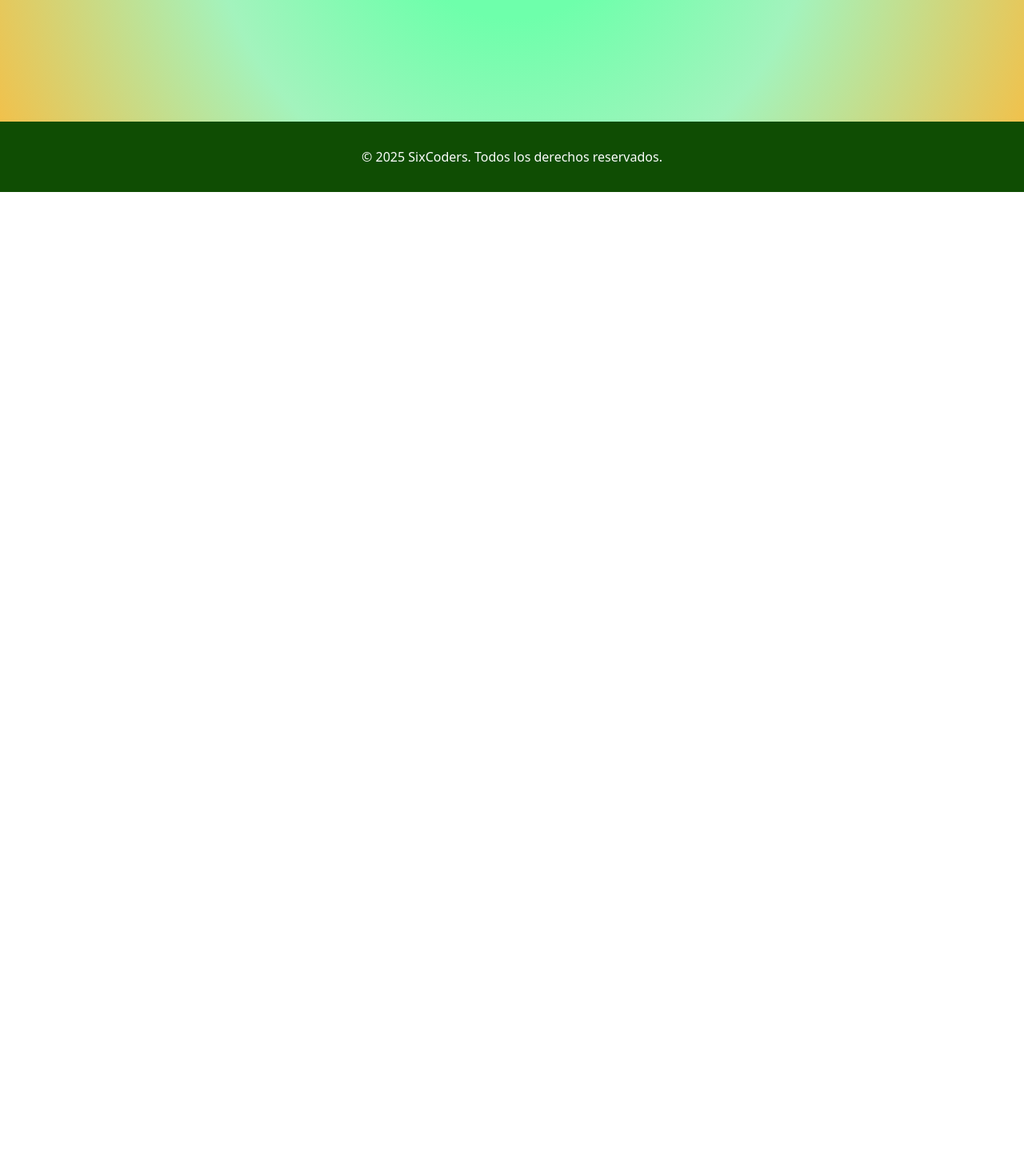
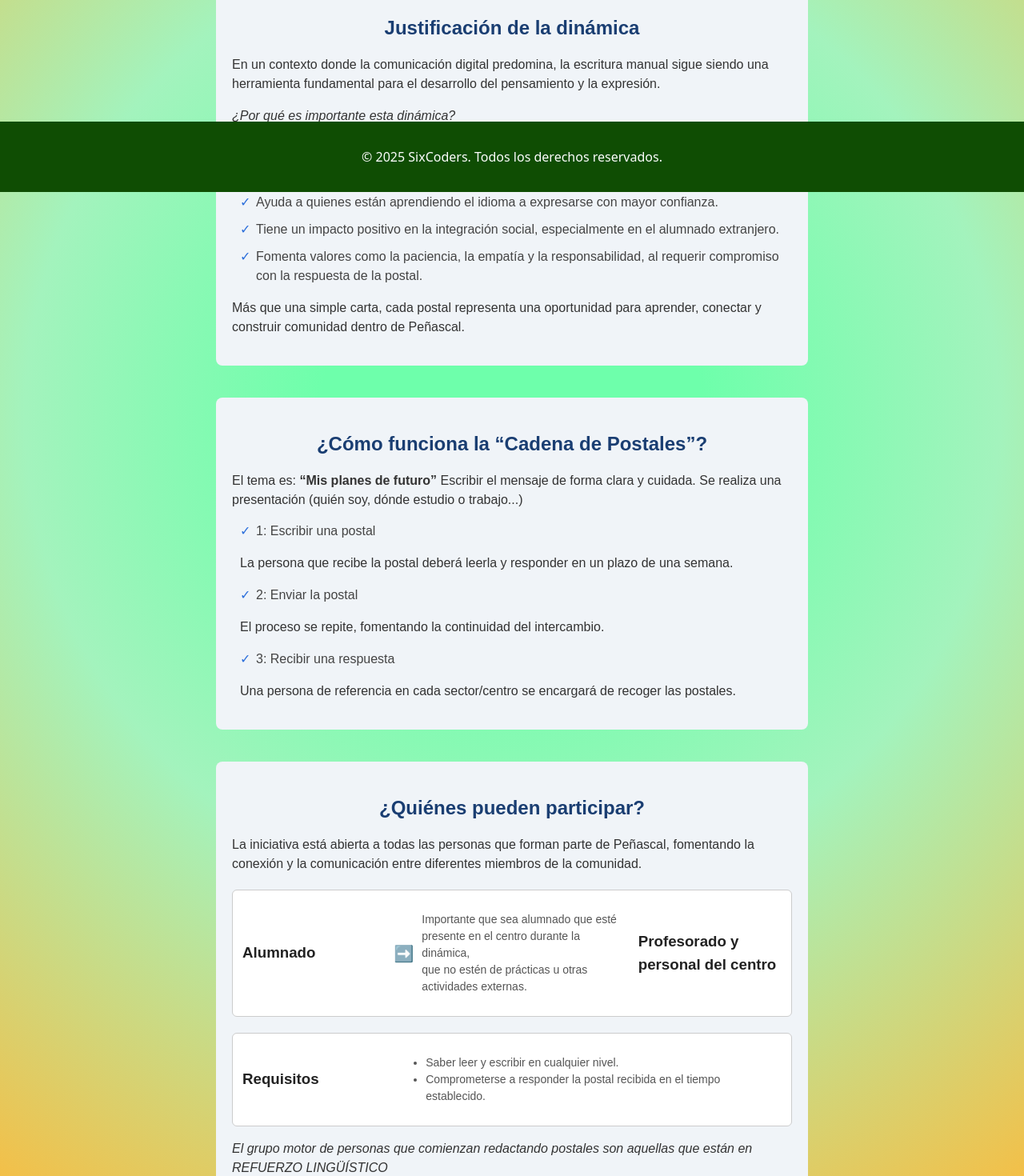
Before and after one commit to gaizkamg/cadena-de-postales-FRONT, a Vue app: page /info in a window 1280 px wide. Shown: the part 560-2030 px from the top of the page at 80% size. Before the commit the page ends 800 px from the top, so only its background shows below. Built offline with nearby package versions, Linux system fonts and the light colour scheme; no server answers.

Commit message:
Dashboard de Silvia integrado y InfoView de Alezaa integrado

```diff
--- /dev/null
+++ b/src/components/MatchData.vue
@@ -0,0 +1,65 @@
+<template>
+  <div class="match-box">
+      <img :src="matchImage" alt="Encabezado amigo postal" class="header-image" />
+    <h2>Datos de tu  amigo postal</h2>
+
+    <div class="campo">
+      <label>Nombre:</label>
+      <p>{{ match.nombre }}</p>
+    </div>
+
+    <div class="campo">
+      <label>Apellido:</label>
+      <p>{{ match.apellido }}</p>
+    </div>
+
+    <div class="campo">
+      <label>Dedicación:</label>
+      <p>{{ match.dedicacion }}</p>
+    </div>
+
+    <div class="campo">
+      <label>Centro:</label>
+      <p>{{ match.centro }}</p>
+    </div>
+
+    <div class="campo">
+      <label>Grupo lingüístico:</label>
+      <p>{{ match.linguistico }}</p>
+    </div>
+  </div>
+</template>
+
+<script setup>
+defineProps({
+  match: {
+    type: Object,
+    required: true,
+  }
+})
+</script>
+
+<style scoped>
+.match-box {
+  padding: 40px 30px;
+  border-radius: 12px;
+  text-align: left;
+}
+.header-image {
+  width: 100%;
+  height: auto;
+  border-radius: 12px 12px 0 0;
+  margin-bottom: 20px;
+  object-fit: cover;
+}
+
+.campo {
+  margin-bottom: 15px;
+}
+
+.campo label {
+  font-weight: bold;
+  color: #333;
+  margin-right: 10px;
+}
+</style>
--- a/src/views/DashboardView.vue
+++ b/src/views/DashboardView.vue
@@ -1,7 +1,54 @@
 <template>
-        <h1>DASHBOARD VIEW</h1>
+  <div class="dashboard-container">
+    <div class="card">
+      <UserFormView />
+    </div>
+    <div class="card">
+      <MatchData v-if="datosMatch" :match="datosMatch" />
+      <p v-else>Cargando datos...</p>
+    </div>
+  </div>
 </template>
 
 <script setup>
+import { ref, onMounted } from 'vue'
+import UserFormView from '@/views/UserFormView.vue'
+import MatchData from '@/components/MatchData.vue'
+import axios from 'axios'
 
+const datosMatch = ref(null)
+
+const cargarDatosMatch = async () => {
+  try {
+    const { data } = await axios.get('/api/match')  // endpoint GET datos match
+    datosMatch.value = data
+  } catch (error) {
+    console.error('Error cargando datos match:', error)
+  }
+}
+
+onMounted(() => {
+  cargarDatosMatch()
+})
 </script>
+<style scoped>
+.dashboard-container {
+  display: flex;
+  justify-content: center;
+  align-items: stretch;
+  gap: 40px;
+  padding: 60px 20px;
+  background-color: #f2f2f2;
+}
+
+.card {
+  max-height: 80vh;
+  overflow-y: auto;
+  border-radius: 12px;
+  box-shadow: 0 4px 12px rgb(0 0 0 / 1);
+  padding: 30px;
+  width: 400px;
+  display: flex;
+  flex-direction: column;
+}
+</style>
--- a/src/views/InfoView.vue
+++ b/src/views/InfoView.vue
@@ -1,7 +1,165 @@
 <template>
-        <h1>INFO VIEW</h1>
+   <section class="info-section">
+      <h1 class="title">Objetivo de la dinámica</h1>
+        <p class="description">
+           La iniciativa <strong>"Cadena de Postales"</strong> tiene como propósito fortalecer el aprendizaje del
+           castellano a través de la escritura manual, fomentando la <em>expresión escrita</em>, la creatividad y la
+           comunicación reflexiva entre los participantes.
+        </p>
+        <p>A través de esta dinámica se busca:</p>
+          <ul class="points-list">
+            <li> Potenciar las habilidades lingüísticas (ortografía, redacción y caligrafía).</li>
+            <li> Estimular la memoria, la concentración y la asociación de ideas.</li>
+            <li> Favorecer la interacción entre todos los miembros de la comunidad educativa de Peñascal.</li>
+            <li> Crear lazos de comunidad y fortalecer el sentido de pertenencia.</li>
+            <li> Aumentar la autoestima y la confianza en quienes están aprendiendo el idioma.</li>
+          </ul>
+      </section>
+
+   <section class="info-section second-section">
+          <h2 class="title">Justificación de la dinámica</h2>
+          <p class="description">
+             En un contexto donde la comunicación digital predomina, la escritura manual sigue siendo una herramienta
+             fundamental para el desarrollo del pensamiento y la expresión.
+         </p>
+           <p><em>¿Por qué es importante esta dinámica?</em></p>
+             <ul class="points-list">
+                 <li> Refuerza el aprendizaje del castellano mediante la práctica real y significativa de la escritura.</li>
+                 <li> Promueve una comunicación más personal y reflexiva.</li>
+                 <li> Ayuda a quienes están aprendiendo el idioma a expresarse con mayor confianza.</li>
+                 <li> Tiene un impacto positivo en la integración social, especialmente en el alumnado extranjero.</li>
+                 <li> Fomenta valores como la paciencia, la empatía y la responsabilidad, al requerir compromiso con la respuesta de la postal.</li>
+             </ul>
+                <p class="description-box">
+                  Más que una simple carta, cada postal representa una oportunidad para aprender, conectar y construir comunidad dentro de Peñascal.
+                      </p>
+</section>
+
+<!-- Nueva sección Mis planes de futuro -->
+<section class="info-section third-section">
+       <h2 class="title">¿Cómo funciona la “Cadena de Postales”?</h2>
+          <p class="description">
+            El tema es: <strong>“Mis planes de futuro”</strong>
+            Escribir el mensaje de forma clara y cuidada.
+            Se realiza una presentación (quién soy, dónde estudio o trabajo...)
+    </p>
+        <ul class="points-list">
+           <li> 1: Escribir una postal</li>
+           <p>La persona que recibe la postal deberá leerla y responder en un plazo de una semana.</p>
+           <li> 2: Enviar la postal</li>
+           <p> El proceso se repite, fomentando la continuidad del intercambio.</p>
+           <li> 3: Recibir una respuesta</li>
+           <p> Una persona de referencia en cada sector/centro se encargará de recoger las postales.</p>
+       </ul>
+   </section>
+
+ <section class="info-section fourth-section">
+  <h2 class="title">¿Quiénes pueden participar?</h2>
+  <p class="description">
+    La iniciativa está abierta a todas las personas que forman parte de Peñascal, fomentando la conexión y la
+    comunicación entre diferentes miembros de la comunidad.
+  </p>
+
+  <div class="participant-block">
+    <h3 class="subtitle">Alumnado</h3>
+    <div class="arrow-line">➡️</div>
+    <p class="note">
+      Importante que sea alumnado que esté <br>presente en el centro durante la dinámica, <br>que no estén de prácticas u otras<br> actividades externas.
+    </p>
+    <h3 class="subtitle">Profesorado y personal del centro</h3>
+  </div>
+
+  <div class="participant-block">
+    <h3 class="subtitle">Requisitos</h3>
+    <ul class="note">
+      <li>Saber leer y escribir en cualquier nivel.</li>
+      <li>Comprometerse a responder la postal recibida en el tiempo establecido.</li>
+    </ul>
+  </div>
+   <p><em>El grupo motor de personas que comienzan redactando postales son aquellas que están en
+REFUERZO LINGÜÍSTICO</em></p>
+</section>
+
 </template>
 
 <script setup>
+</script>
 
-</script>
+<style scoped>
+.info-section {
+  padding: 20px;
+  margin: 20px auto;
+  max-width: 700px;
+  background-color: #f0f4f8; /* light grey-blue */
+  border-radius: 8px;
+  font-family: Arial, sans-serif;
+  color: #333;
+}
+
+.title {
+  font-size: 24px;
+  text-align: center;
+  font-weight: bold;
+  margin-bottom: 15px;
+  color: #1a3e72;
+}
+
+.description {
+  font-size: 16px;
+  line-height: 1.5;
+  text-align: left;
+  margin-bottom: 15px;
+}
+
+.points-list {
+  list-style: none;
+  padding-left: 0;
+  margin: 0 auto 15px auto;
+  max-width: 680px;
+}
+
+.points-list li {
+  padding-left: 20px;
+  position: relative;
+  margin-bottom: 10px;
+  font-size: 16px;
+  color: #444;
+}
+
+.points-list li::before {
+  content: "✓";
+  position: absolute;
+  left: 0;
+  color: #2c6fdb;
+}
+
+.participant-block {
+  background-color: #fff;
+  border: 1px solid #ccc;
+  padding: 12px;
+  border-radius: 6px;
+  display: flex;
+  align-items: center;
+  justify-content: center;
+  gap: 10px;
+  margin-top: 20px;
+}
+
+.participant-block .subtitle {
+  font-weight: 600;
+  color: #222;
+  width: 180px;
+}
+
+.participant-block .arrow-line {
+  font-size: 20px;
+  color: #2c6fdb;
+}
+
+.participant-block .note {
+  font-size: 14px;
+  color: #555;
+  max-width: 450px;
+}
+
+</style>
```
